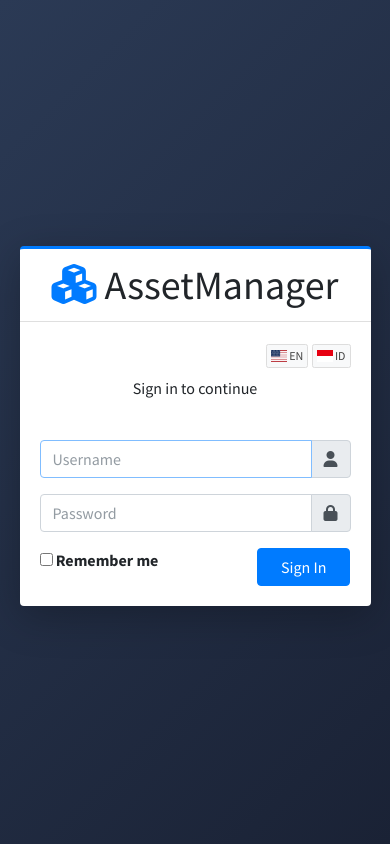
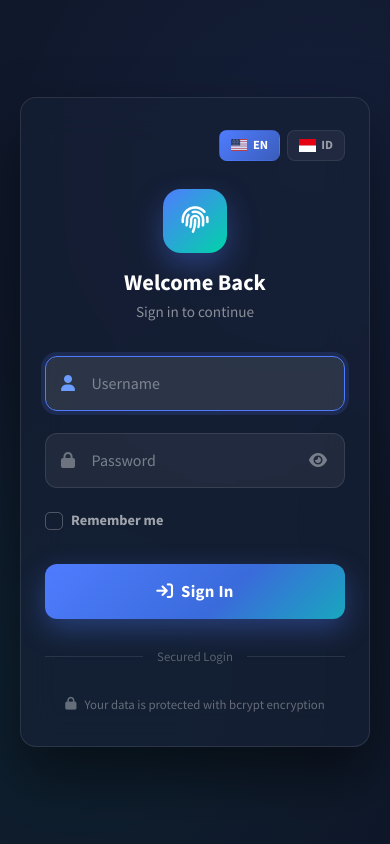
Before and after one commit to antono4/AssetManager, a PHP site: page /login in a window 390 px wide. Run offline with PHP 8.4, Linux system fonts and the light colour scheme; some libraries are stand-ins or nearby versions.

Commit message:
feat: redesign form login jadi lebih keren (split-screen modern)
Redesign total halaman login dengan desain modern premium:

Layout split-screen:
- Panel kiri (visual): gradient background dengan animated orbs,
  grid pattern, floating particles, logo, headline gradient text,
  3 feature cards (Asset Tracking, Patching, Reports) dengan
  glassmorphism, footer copyright
- Panel kanan (form): glassmorphism card dengan blur, animasi
  card-in, dark theme

Form modern:
- Icon fingerprint header + judul 'Welcome Back'
- Input glassmorphism dengan icon di kiri, focus glow effect
- Toggle show/hide password (eye icon)
- Custom checkbox 'Remember me' dengan gradient check
- Tombol Sign In gradient dengan shine animation + hover lift
- Divider 'Secured Login' + security note bcrypt

Responsive:
- Desktop: split 55/45
- Mobile (<992px): panel kiri hidden, form full-width
- Small (<480px): padding lebih kecil

i18n: login_welcome, login_hero_title/sub, login_feat1-3, login_secure,
login_secured_note (EN + ID)

Co-authored-by: openhands <openhands@all-hands.dev>

```diff
--- a/asset_app/app/lang/en.php
+++ b/asset_app/app/lang/en.php
@@ -14,6 +14,17 @@ return [
     'logout'             => 'Logout',
     'login'              => 'Login',
     'login_message'      => 'Sign in to continue',
+    'login_welcome'      => 'Welcome Back',
+    'login_hero_title'   => 'Manage Your Assets with Confidence',
+    'login_hero_sub'     => 'Complete IT & general asset management — track, patch, and report — all in one secure platform.',
+    'login_feat1_t'      => 'Asset Tracking',
+    'login_feat1_d'      => 'Real-time inventory & status',
+    'login_feat2_t'      => 'Quarterly Patching',
+    'login_feat2_d'      => 'Scheduled maintenance checklists',
+    'login_feat3_t'      => 'Reports & Analytics',
+    'login_feat3_d'      => 'Insightful dashboards & export',
+    'login_secure'       => 'Secured Login',
+    'login_secured_note' => 'Your data is protected with bcrypt encryption',
     'username'           => 'Username',
     'password'           => 'Password',
     'remember_me'        => 'Remember me',
--- a/asset_app/app/views/layouts/blank.php
+++ b/asset_app/app/views/layouts/blank.php
@@ -1,4 +1,4 @@
-<?php /** Layout blank untuk login & setup (tanpa sidebar) */ ?>
+<?php /** Layout blank untuk login & setup (split-screen modern) */ ?>
 <!DOCTYPE html>
 <html lang="<?= Lang::current() ?>">
 <head>
@@ -10,29 +10,80 @@
     <link rel="stylesheet" href="https://cdn.jsdelivr.net/npm/flag-icon-css@3.5.0/css/flag-icon.min.css">
     <link rel="stylesheet" href="https://fonts.googleapis.com/css?family=Source+Sans+Pro:300,400,400i,700">
     <link rel="stylesheet" href="<?= asset_url('css/app.css') ?>">
+    <link rel="stylesheet" href="<?= asset_url('css/login.css') ?>">
 </head>
-<body class="hold-transition login-page" style="min-height:100vh;background:linear-gradient(135deg,#2b3a55 0%,#1a2235 100%)">
-<div class="login-box">
-    <div class="card card-outline card-primary">
-        <div class="card-header text-center">
-            <a href="<?= url('login') ?>" class="h1"><i class="fas fa-cubes text-primary"></i> <?= APP_NAME ?></a>
+<body class="hold-transition login-page">
+<div class="login-wrap">
+
+    <!-- Left visual panel -->
+    <div class="login-hero">
+        <div class="login-hero-grid"></div>
+        <div class="login-particles" id="particles"></div>
+        <div class="login-hero-content">
+            <a href="<?= url('login') ?>" class="login-hero-logo">
+                <span class="logo-icon"><i class="fas fa-cubes"></i></span>
+                <span><?= APP_NAME ?></span>
+            </a>
+            <h2><?= t('login_hero_title') ?? 'Manage Your Assets with Confidence' ?></h2>
+            <p class="hero-sub"><?= t('login_hero_sub') ?? 'Complete IT & general asset management — track, patch, and report — all in one secure platform.' ?></p>
+            <div class="login-features">
+                <div class="login-feature">
+                    <span class="feat-ic ic-1"><i class="fas fa-boxes-stacked"></i></span>
+                    <span class="feat-tx"><?= t('login_feat1_t') ?? 'Asset Tracking' ?><small><?= t('login_feat1_d') ?? 'Real-time inventory & status' ?></small></span>
+                </div>
+                <div class="login-feature">
+                    <span class="feat-ic ic-2"><i class="fas fa-shield-halved"></i></span>
+                    <span class="feat-tx"><?= t('login_feat2_t') ?? 'Quarterly Patching' ?><small><?= t('login_feat2_d') ?? 'Scheduled maintenance checklists' ?></small></span>
+                </div>
+                <div class="login-feature">
+                    <span class="feat-ic ic-3"><i class="fas fa-chart-pie"></i></span>
+                    <span class="feat-tx"><?= t('login_feat3_t') ?? 'Reports & Analytics' ?><small><?= t('login_feat3_d') ?? 'Insightful dashboards & export' ?></small></span>
+                </div>
+            </div>
         </div>
-        <div class="card-body">
-            <div class="text-right mb-2">
-                <a href="<?= url('language/set?lang=en') ?>" class="btn btn-xs btn-default <?= Lang::is('en')?'active':'' ?>" title="English">
-                    <span class="flag-icon flag-icon-us"></span> EN
-                </a>
-                <a href="<?= url('language/set?lang=id') ?>" class="btn btn-xs btn-default <?= Lang::is('id')?'active':'' ?>" title="Bahasa Indonesia">
-                    <span class="flag-icon flag-icon-id"></span> ID
-                </a>
+        <div class="login-hero-foot">&copy; <?= date('Y') ?> <?= APP_NAME ?> v<?= APP_VERSION ?></div>
+    </div>
+
+    <!-- Right form panel -->
+    <div class="login-form-panel">
+        <div class="login-card">
+            <div class="login-lang">
+                <a href="<?= url('language/set?lang=en') ?>" class="<?= Lang::is('en')?'active':'' ?>"><span class="flag-icon flag-icon-us"></span> EN</a>
+                <a href="<?= url('language/set?lang=id') ?>" class="<?= Lang::is('id')?'active':'' ?>"><span class="flag-icon flag-icon-id"></span> ID</a>
             </div>
             <?= flash_messages() ?>
             <?= $content ?>
         </div>
     </div>
+
 </div>
 <script src="https://cdn.jsdelivr.net/npm/jquery@3.7.1/dist/jquery.min.js"></script>
 <script src="https://cdn.jsdelivr.net/npm/bootstrap@4.6.2/dist/js/bootstrap.bundle.min.js"></script>
 <script src="https://cdn.jsdelivr.net/npm/admin-lte@3.2.0/dist/js/adminlte.min.js"></script>
+<script>
+// Generate floating particles
+(function(){
+    var c = document.getElementById('particles');
+    if(!c) return;
+    for(var i=0;i<18;i++){
+        var s = document.createElement('span');
+        s.style.left = Math.random()*100 + '%';
+        s.style.width = s.style.height = (3 + Math.random()*6) + 'px';
+        s.style.animationDuration = (8 + Math.random()*12) + 's';
+        s.style.animationDelay = (-Math.random()*15) + 's';
+        s.style.opacity = (.3 + Math.random()*.5);
+        c.appendChild(s);
+    }
+})();
+// Toggle password visibility
+document.querySelectorAll('.pw-toggle').forEach(function(btn){
+    btn.addEventListener('click', function(){
+        var inp = btn.parentElement.querySelector('input');
+        if(!inp) return;
+        if(inp.type === 'password'){ inp.type = 'text'; btn.innerHTML = '<i class="fas fa-eye-slash"></i>'; }
+        else { inp.type = 'password'; btn.innerHTML = '<i class="fas fa-eye"></i>'; }
+    });
+});
+</script>
 </body>
 </html>
--- a/asset_app/app/views/pages/login.php
+++ b/asset_app/app/views/pages/login.php
@@ -1,29 +1,38 @@
-<?php /** Halaman Login */ ?>
-<p class="login-box-msg"><?= t('login_message') ?></p>
+<?php /** Halaman Login — modern glassmorphism form */ ?>
+<div class="login-head">
+    <div class="head-ic"><i class="fas fa-fingerprint"></i></div>
+    <h3><?= t('login_welcome') ?? 'Welcome Back' ?></h3>
+    <p><?= t('login_message') ?></p>
+</div>
 
-<form action="<?= url('login') ?>" method="post">
-    <div class="input-group mb-3">
-        <input type="text" name="username" class="form-control" placeholder="<?= t('username') ?>" required autofocus
-               value="<?= e($_POST['username'] ?? '') ?>">
-        <div class="input-group-append">
-            <div class="input-group-text"><span class="fas fa-user"></span></div>
-        </div>
+<form action="<?= url('login') ?>" method="post" autocomplete="on">
+    <div class="login-field">
+        <input type="text" name="username" id="login-username" placeholder="<?= t('username') ?>" required autofocus
+               value="<?= e($_POST['username'] ?? '') ?>" autocomplete="username">
+        <i class="fas fa-user field-ic"></i>
     </div>
-    <div class="input-group mb-3">
-        <input type="password" name="password" class="form-control" placeholder="<?= t('password') ?>" required>
-        <div class="input-group-append">
-            <div class="input-group-text"><span class="fas fa-lock"></span></div>
-        </div>
+
+    <div class="login-field">
+        <input type="password" name="password" id="login-password" placeholder="<?= t('password') ?>" required autocomplete="current-password">
+        <i class="fas fa-lock field-ic"></i>
+        <button type="button" class="pw-toggle" tabindex="-1" aria-label="toggle password"><i class="fas fa-eye"></i></button>
     </div>
-    <div class="row">
-        <div class="col-8">
-            <div class="icheck-primary">
-                <input type="checkbox" id="remember">
-                <label for="remember"><?= t('remember_me') ?></label>
-            </div>
-        </div>
-        <div class="col-4">
-            <button type="submit" class="btn btn-primary btn-block"><?= t('sign_in') ?></button>
-        </div>
+
+    <div class="login-row">
+        <label class="login-check">
+            <input type="checkbox" id="remember">
+            <span class="check-box"></span>
+            <?= t('remember_me') ?>
+        </label>
     </div>
+
+    <button type="submit" class="btn-login">
+        <i class="fas fa-arrow-right-to-bracket mr-1"></i> <?= t('sign_in') ?>
+    </button>
 </form>
+
+<div class="login-divider"><?= t('login_secure') ?? 'Secured Login' ?></div>
+
+<div class="login-sec">
+    <i class="fas fa-lock"></i> <?= t('login_secured_note') ?? 'Your data is protected with bcrypt encryption' ?>
+</div>
```
Also changed, not shown: asset_app/app/lang/id.php (+11 -0 lines), asset_app/public/assets/css/login.css (added).
